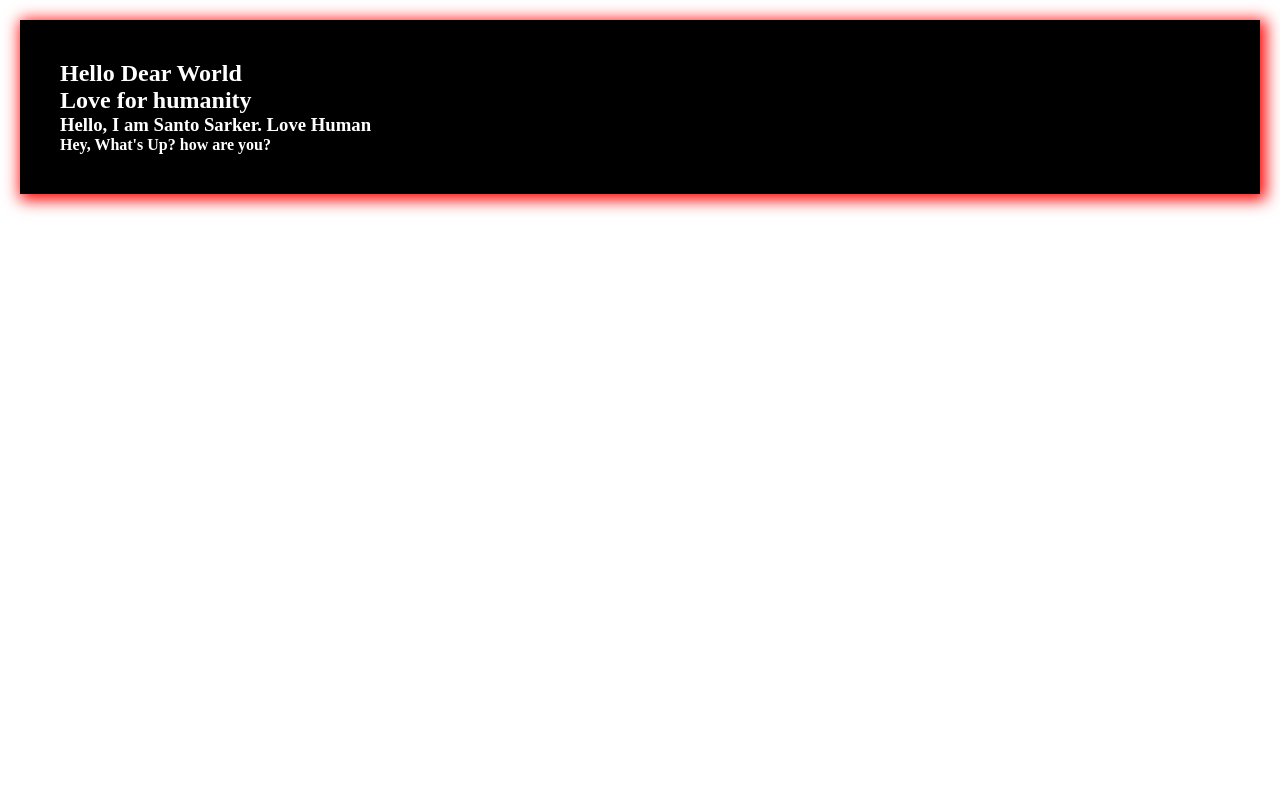
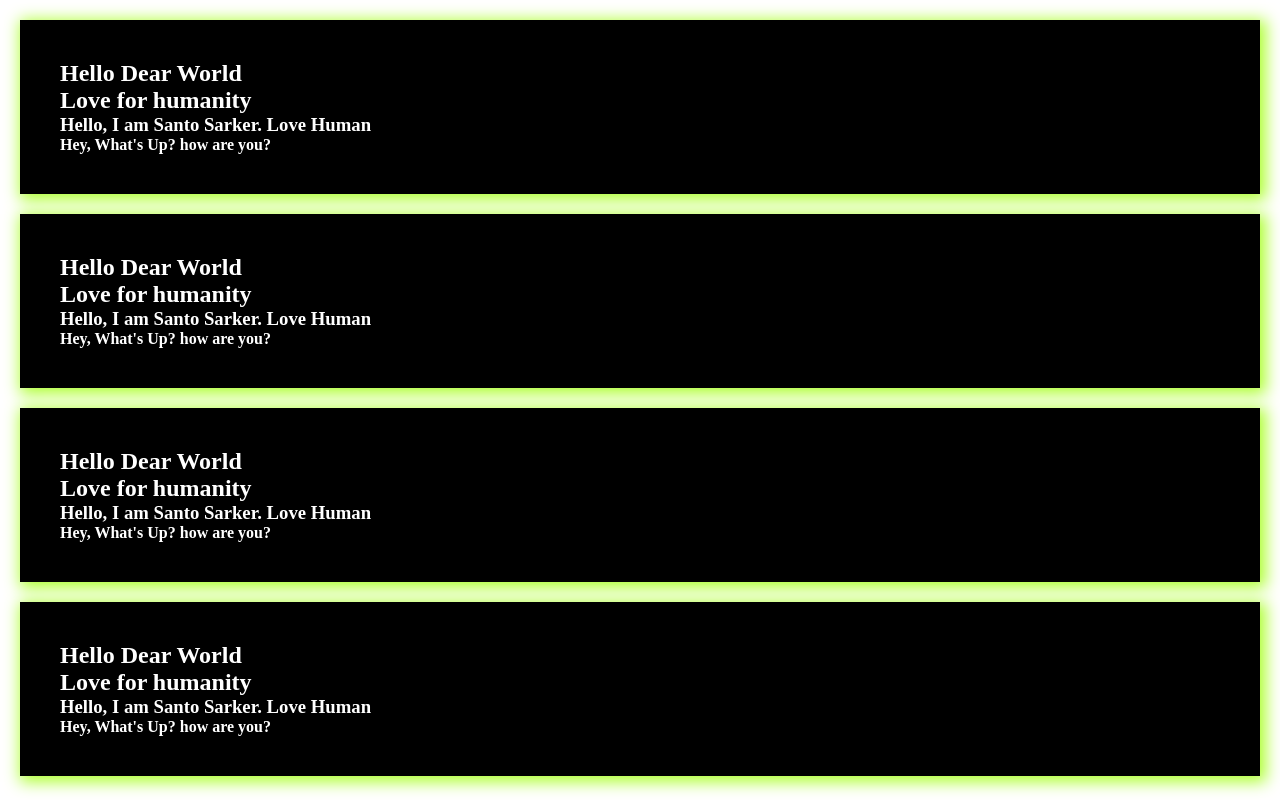
Before and after one commit to SantoSarker101/my-third-repo, a plain HTML site: page index.html in a window 1280 px wide. Drawn offline with Linux system fonts and the light colour scheme.

Commit message:
Edit Code

```diff
--- a/index.html
+++ b/index.html
@@ -14,5 +14,26 @@
 		<h3>Hello, I am Santo Sarker. Love Human</h3>
 		<h4>Hey, What's Up? how are you?</h4>
 	</section>
+
+	<section class="demo">
+		<h1>Hello Dear World </h1>
+		<h2>Love for humanity</h2>
+		<h3>Hello, I am Santo Sarker. Love Human</h3>
+		<h4>Hey, What's Up? how are you?</h4>
+	</section>
+
+	<section class="demo">
+		<h1>Hello Dear World </h1>
+		<h2>Love for humanity</h2>
+		<h3>Hello, I am Santo Sarker. Love Human</h3>
+		<h4>Hey, What's Up? how are you?</h4>
+	</section>
+
+	<section class="demo">
+		<h1>Hello Dear World </h1>
+		<h2>Love for humanity</h2>
+		<h3>Hello, I am Santo Sarker. Love Human</h3>
+		<h4>Hey, What's Up? how are you?</h4>
+	</section>
 </body>
 </html>
--- a/style.css
+++ b/style.css
@@ -8,10 +8,10 @@
 	color: white;
 	padding: 40px;
 	margin: 20px;
-	box-shadow: 3px 3px 15px 3px red;
+	box-shadow: 3px 3px 15px 3px greenyellow;
 }
 
 .demo:hover{
-	box-shadow: 5px 5px 20px 5px red;
+	box-shadow: 5px 5px 20px 5px green;
 	font-size: 1.2rem;
 }
```
